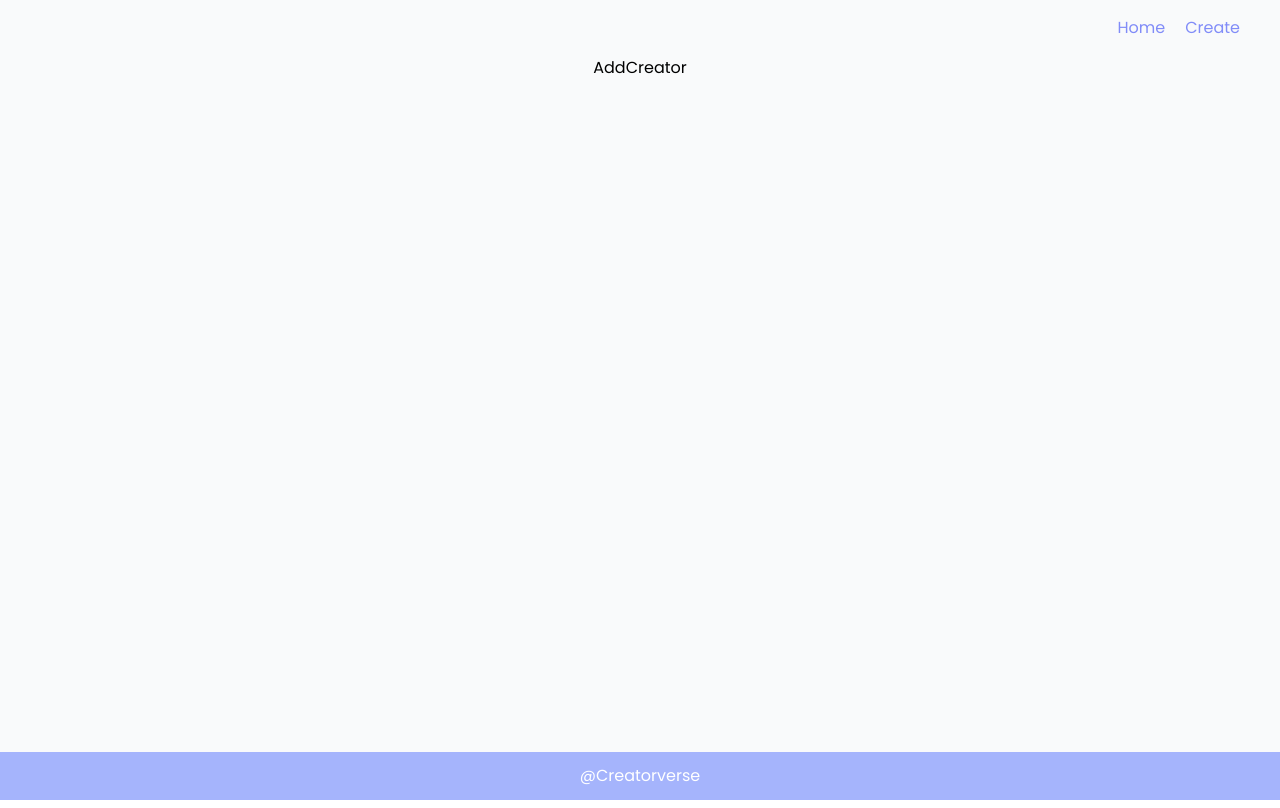
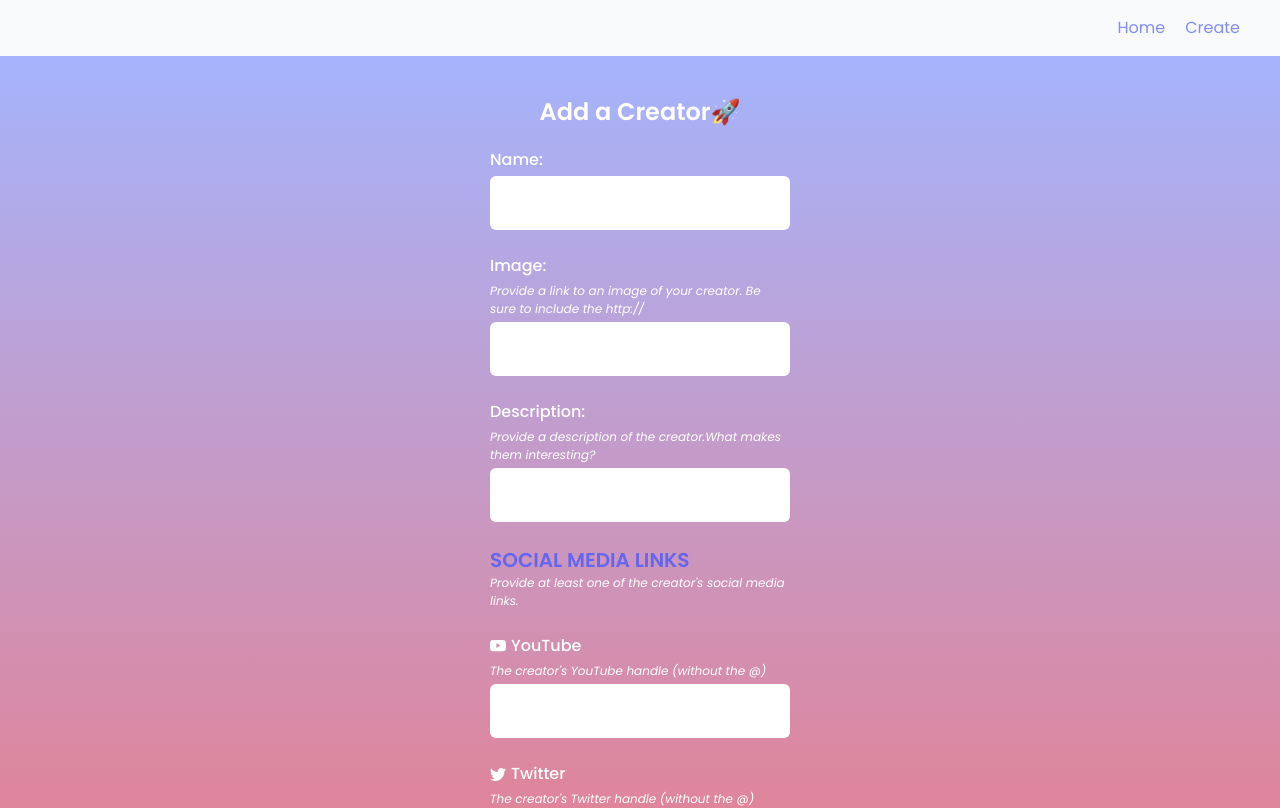
Before and after one commit to HafsaSarker/advanced-web-prework, a React (Vite) app: page /create in a window 1280 px wide. Shown: the top 808 px of the page. Built offline with nearby package versions, Linux system fonts and the light colour scheme.

Commit message:
create form to add a creator

```diff
--- a/package.json
+++ b/package.json
@@ -10,9 +10,13 @@
     "preview": "vite preview"
   },
   "dependencies": {
+    "@hookform/resolvers": "^3.1.1",
     "react": "^18.2.0",
     "react-dom": "^18.2.0",
-    "react-router-dom": "^6.14.2"
+    "react-hook-form": "^7.45.2",
+    "react-icons": "^4.10.1",
+    "react-router-dom": "^6.14.2",
+    "zod": "^3.21.4"
   },
   "devDependencies": {
     "@types/react": "^18.2.14",
--- a/src/App.css
+++ b/src/App.css
@@ -6,3 +6,49 @@
   margin: 0;
   padding: 0;
 }
+
+.App {
+  position: relative;
+  width: 100%;
+  min-height: 100vh;
+}
+
+label {
+  display: flex;
+  gap: 4px;
+  flex-direction: column;
+  font-size: 16px;
+  text-align: start;
+}
+
+input, textarea {
+  padding: 15px 15px;
+  width: 300px;
+  border: none;
+  border-radius: 6px;
+  color: #4f46e5;
+}
+
+textarea:focus,
+input:focus{
+  outline: solid 2px #4f46e5;
+}
+
+.error_msg,
+.sub_label {
+  max-width: 300px;
+  font-size: 12px;
+  font-weight: 400;
+  font-style: italic;
+}
+
+.error_msg {
+  color: rgb(216, 0, 0);
+}
+
+.icon {
+  display: flex;
+  flex-direction: row;
+  gap: 5px;
+  align-items: center;
+}
--- a/src/App.tsx
+++ b/src/App.tsx
@@ -8,7 +8,7 @@ import ViewOneCreator from './pages/ViewOneCreator'
 
 function App() {
   return (
-    <div>
+    <div className='App'>
       <Routes>
         <Route path='/' element={<Layout/>}>
           <Route index element={<ShowAllCreators/>}/>
--- a/src/components/Footer.tsx
+++ b/src/components/Footer.tsx
@@ -1,7 +1,7 @@
 function Footer() {
   return (
-    <footer className="bg-indigo-300 py-3 text-white absolute bottom-0 left-0 right-0">
-        <p>@Creatorverse</p>
+    <footer className="bg-indigo-300 py-3 text-white absolute bottom-0 w-full">
+        <p>Creatorverse</p>
     </footer>
   )
 }
--- a/src/layout/Layout.tsx
+++ b/src/layout/Layout.tsx
@@ -4,7 +4,7 @@ import { Outlet } from 'react-router-dom'
 
 function Layout() {
   return (
-    <div className="w-full min-h-screen flex flex-col">
+    <div className="w-full h-full flex flex-col">
         <Navbar />
         <Outlet />
         <Footer />
--- a/src/pages/AddCreator.tsx
+++ b/src/pages/AddCreator.tsx
@@ -1,6 +1,113 @@
+import { z, ZodType } from "zod"
+import { useForm } from "react-hook-form"
+import { zodResolver } from "@hookform/resolvers/zod"
+import { BsInstagram, BsTwitter, BsYoutube } from 'react-icons/bs'
+
+type FormData = {
+  name: string;
+  imgUrl: string;
+  description: string;
+  ytLink?: string;
+  twLink?: string;
+  igLink?: string;
+}
+
 function AddCreator() {
+  const schema:ZodType<FormData> = z.object({
+    name: z.string().min(2).max(30),
+    imgUrl: z.string(),
+    description: z.string(),
+    ytLink: z.string().optional(),
+    twLink: z.string().optional(),
+    igLink: z.string().optional(),
+  })
+  .refine((data) => data.ytLink || data.igLink || data.twLink , {
+    message: 'Provide at least one social media link',
+    path: ["ytLink", "igLink", "twLink"]
+  })
+
+  const { register, handleSubmit, formState:{ errors } } = useForm<FormData>({resolver: zodResolver(schema)})
+
+  const submitData = (data: FormData) => {
+    console.log(data);
+  }
+
   return (
-    <div>AddCreator</div>
+    <div className="flex flex-col place-items-center w-full bg-gradient-to-b from-indigo-300 to-red-400 py-10 text-white font-medium">
+
+      <h1 className="text-2xl font-semibold mb-5">Add a Creator🚀</h1>
+
+      <form className="flex flex-col gap-6 w-max mb-9 place-items-start" onSubmit={handleSubmit(submitData)}>
+        <label>
+        Name:
+          <input
+            type="text"
+            {...register("name")}
+          />
+        </label>
+        {errors.name && <span className="error_msg">{errors.name.message}</span>}
+
+        <label>
+        Image:
+        <span className="sub_label">Provide a link to an image of your creator. Be sure to include the http://</span>
+          <input
+            type="text"
+            required
+            {...register("imgUrl")}
+          />
+        </label>
+        {errors.imgUrl && <span className="error_msg">{errors.imgUrl.message}</span>}
+
+        <label>
+        Description:
+        <span className="sub_label">Provide a description of the creator.What makes them interesting?</span>
+          <input
+            type="text"
+            required
+            {...register("description")}
+          />
+        </label>
+        {errors.description && <span className="error_msg">{errors.description.message}</span>}
+
+        <div className="flex flex-col text-start">
+          <h2 className="text-xl text-indigo-500 font-semibold">SOCIAL MEDIA LINKS</h2>
+          <span className="sub_label">Provide at least one of the creator's social media links.</span>
+          {(errors.ytLink || errors.igLink || errors.twLink) &&
+            <span className="error_msg">
+              No social media link provided
+            </span>}
+        </div>
+
+        <label>
+          <span className="icon"><BsYoutube/>YouTube</span>
+          <span className="sub_label">The creator's YouTube handle (without the @)</span>
+            <input
+              type="text"
+              {...register("ytLink")}
+            />
+          </label>
+
+          <label>
+          <span className="icon"><BsTwitter/>Twitter</span>
+          <span className="sub_label">The creator's Twitter handle (without the @)</span>
+            <input
+              type="text"
+              {...register("twLink")}
+            />
+          </label>
+
+          <label>
+          <span className="icon"><BsInstagram/>Instagram</span>
+          <span className="sub_label">The creator's Instagram handle (without the @)</span>
+            <input
+              type="text"
+              {...register("igLink")}
+            />
+          </label>
+
+        <button className="bg-indigo-500 py-2 w-full rounded-md" type="submit">Create</button>
+      </form>
+    </div>
   )
 }
 
```
Also changed, not shown: 1 other file (tests, documents, lock files or other folders).
